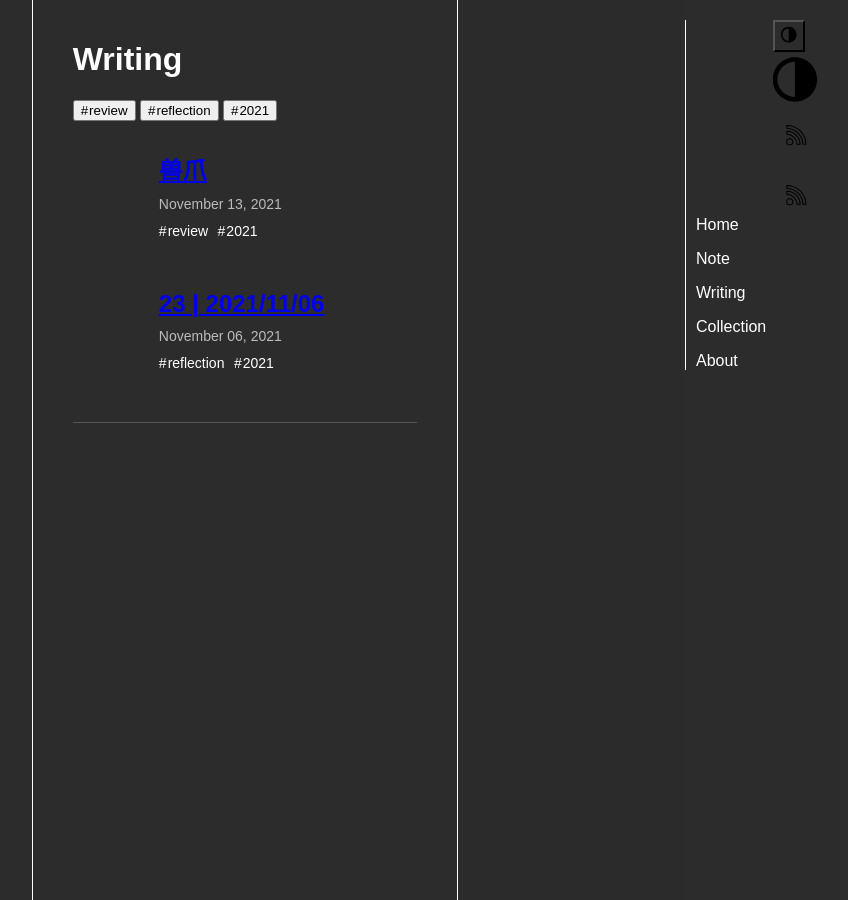
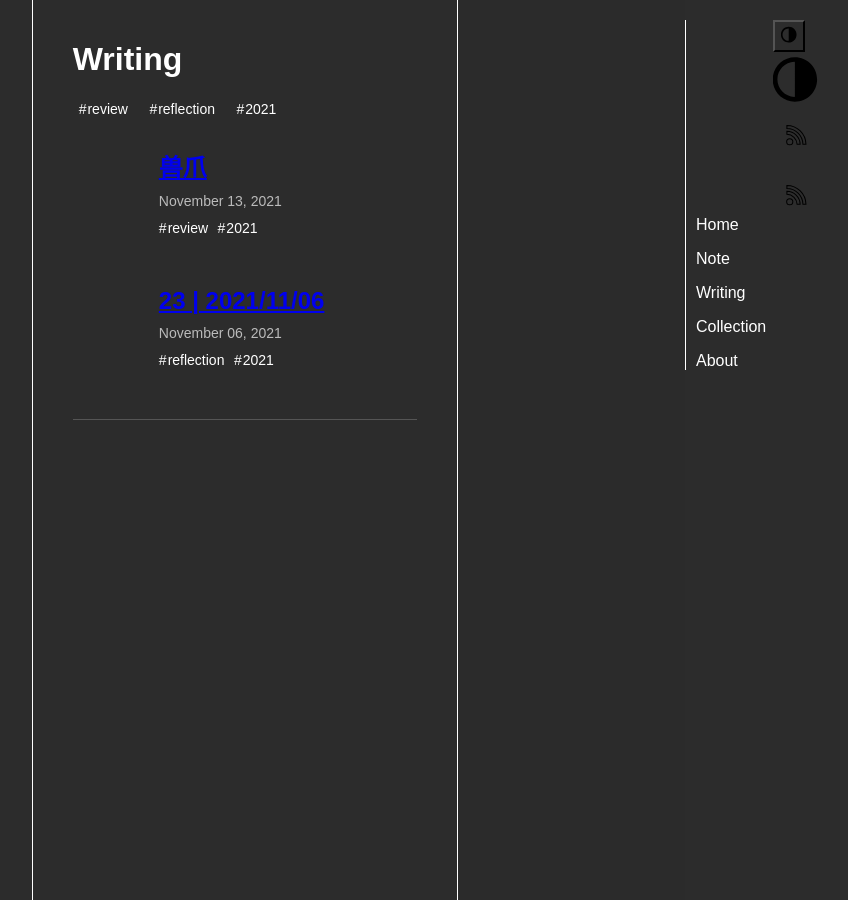
Before and after one commit to faithk7/faithk7.github.io, a Jekyll site: the page built from writing-index.html, in a window 1280 px wide. Shown: the whole page, without its empty margins (395-1243 px from the left). Built offline with Jekyll 4.4.1, drawn with Linux system fonts in a browser that asks for light colours.

Commit message:
f: remove the color and background color for the hashtag s

```diff
--- a/assets/writing-index.css
+++ b/assets/writing-index.css
@@ -35,17 +35,13 @@
     color: #bbbbbb;
 }
 
-.o-tag-button::before {
-    content: "#"; /* Insert the # symbol before the content */
-    margin-right: 1px; /* Add some space between the # and the text */
-}
 
 .c-tag-container {
     margin-top: 10px;
     margin-bottom: 30px;
 }
 
-.o-tag-item {
+.o-tag-item, .o-tag-button {
     display: inline-block;
     margin-right: 5px;
     border-radius: 3px;
@@ -53,10 +49,21 @@
     font-size: 14px;
 }
 
+button.o-tag-button {
+    background-color: transparent;
+    border: 0px;
+}
+
+.o-tag-button::before {
+    content: "#"; /* Insert the # symbol before the content */
+    margin-right: 1px; /* Add some space between the # and the text */
+}
 .o-tag-item::before {
     content: "#"; /* Insert the # symbol before the content */
     margin-right: 1px; /* Add some space between the # and the text */
 }
+
+
 
 .o-post-title {
     font-size: 24px;
```
